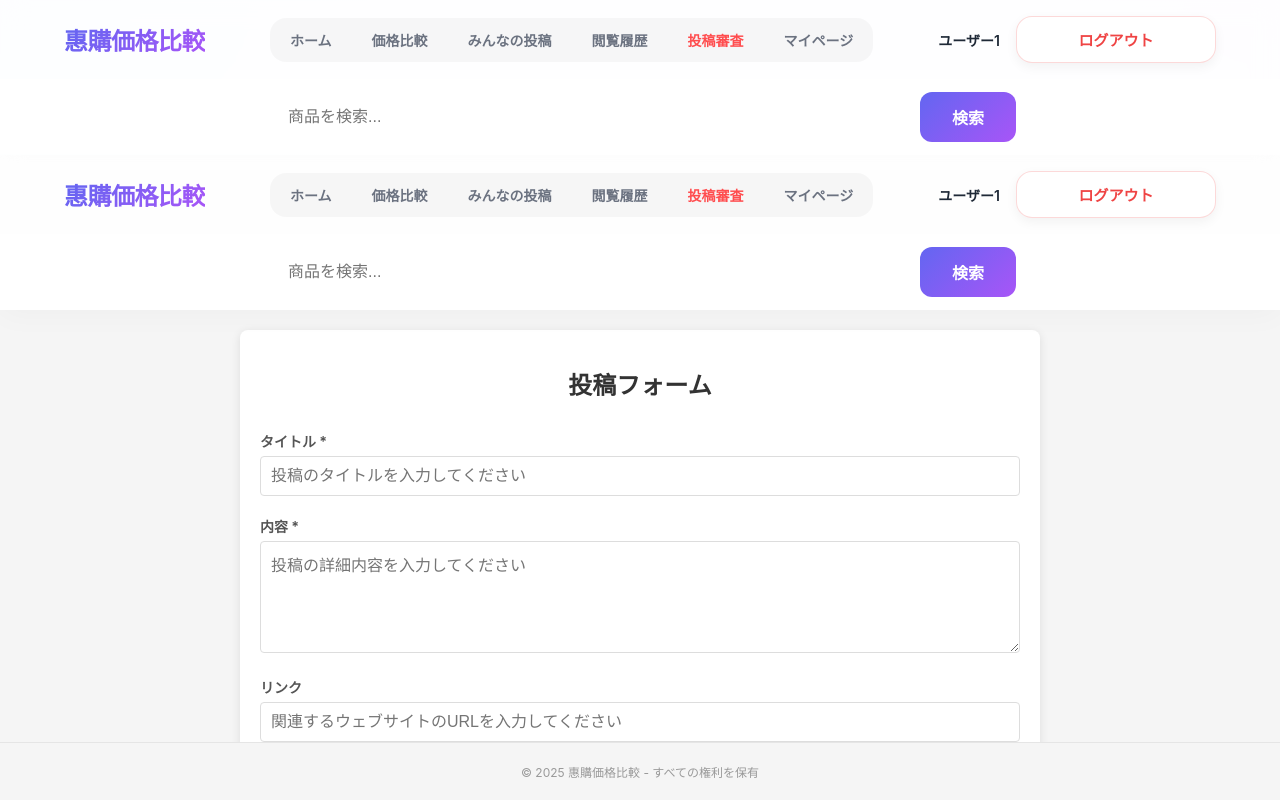
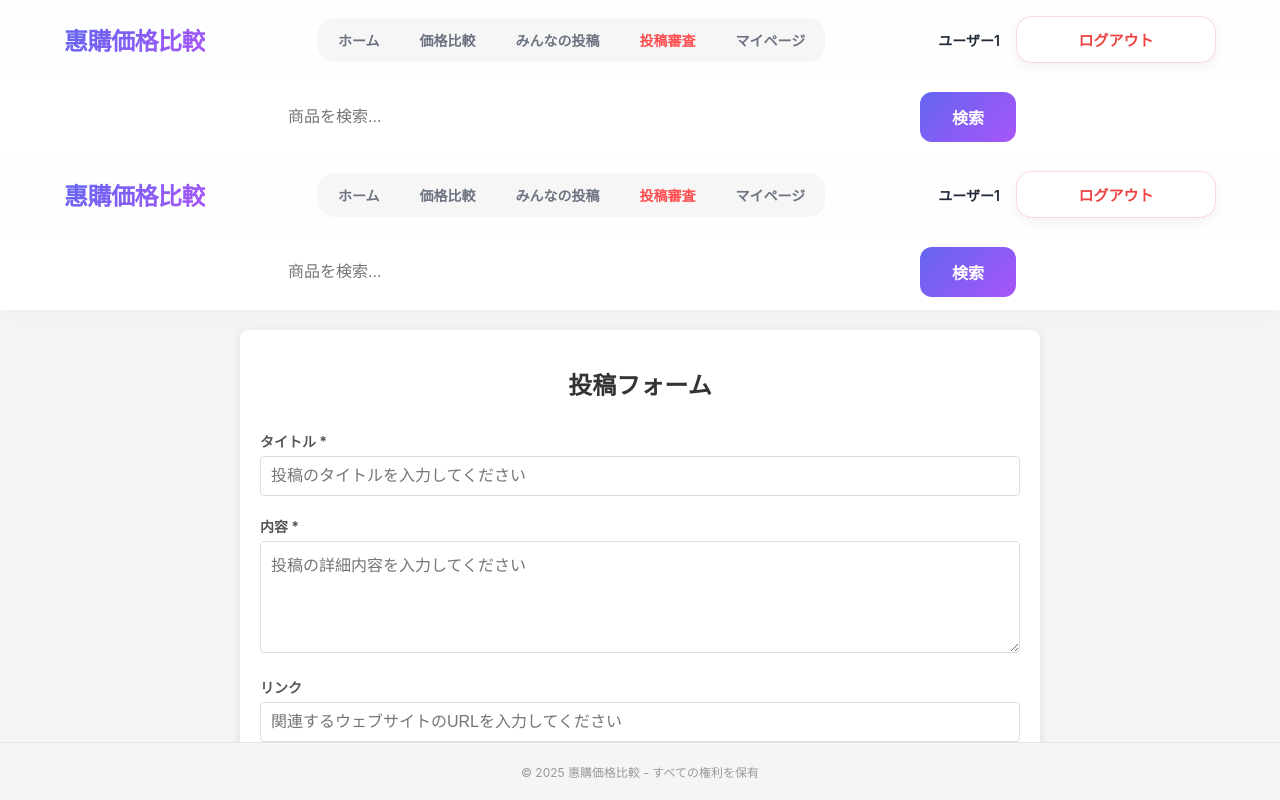
Before and after one commit to 23jz0131/hjzdm-zx, a React (Create React App) app in the folder frontend/hjzdm-frontend/: page /submit-disclosure in a window 1280 px wide. Built offline with nearby package versions, Linux system fonts and the light colour scheme; no server answers; sample sign-in values are in the browser's storage.

Commit message:
Remove browse history link from header navigation

```diff
--- a/frontend/hjzdm-frontend/src/components/Header.tsx
+++ b/frontend/hjzdm-frontend/src/components/Header.tsx
@@ -90,7 +90,6 @@ const Header: React.FC = () => {
           <Link to="/">ホーム</Link>
           <Link to="/compare">価格比較</Link>
           <Link to="/community">みんなの投稿</Link>
-          {isLoggedIn && <Link to="/browse-history">閲覧履歴</Link>}
           {isAdmin && <Link to="/admin/disclosures" style={{ color: '#ff4d4f' }}>投稿審査</Link>}
           <Link to={isLoggedIn ? '/profile' : '/login'}>マイページ</Link>
         </nav>
```
